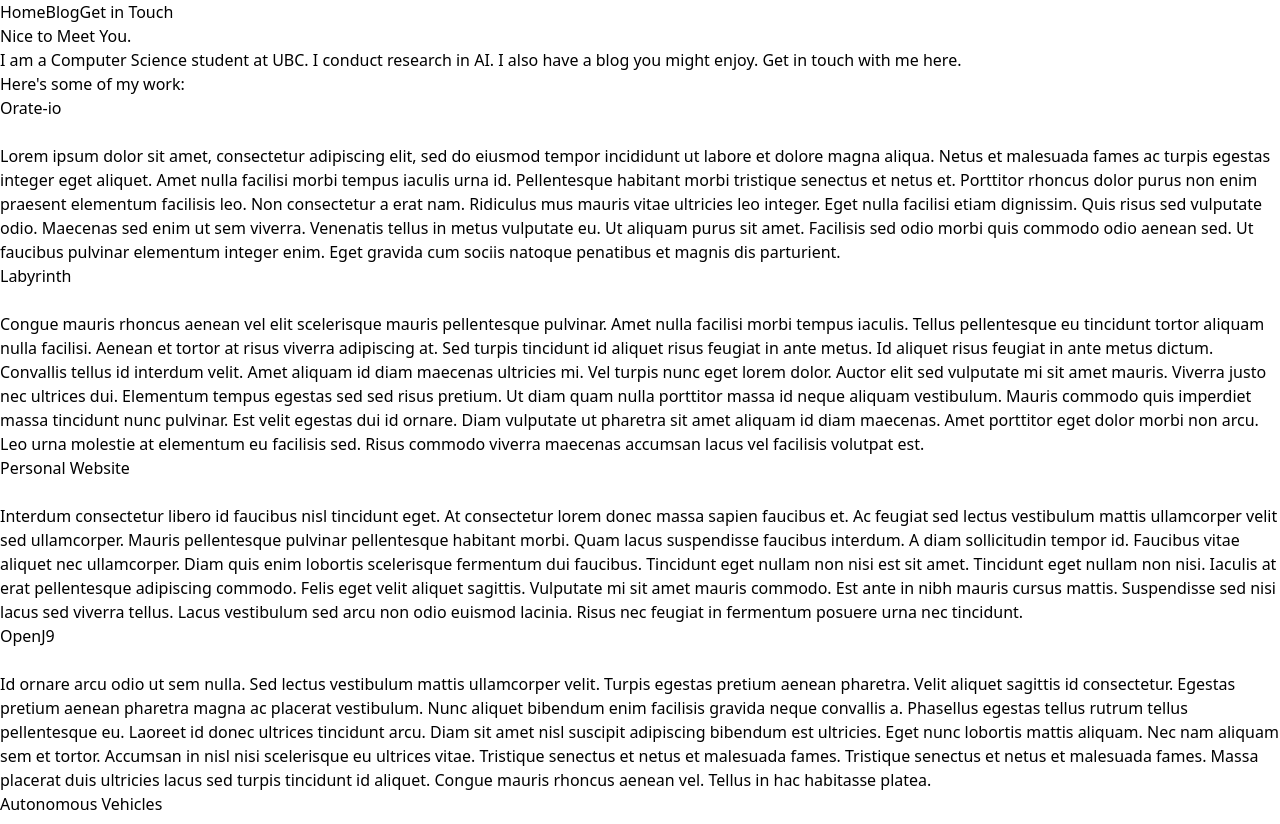
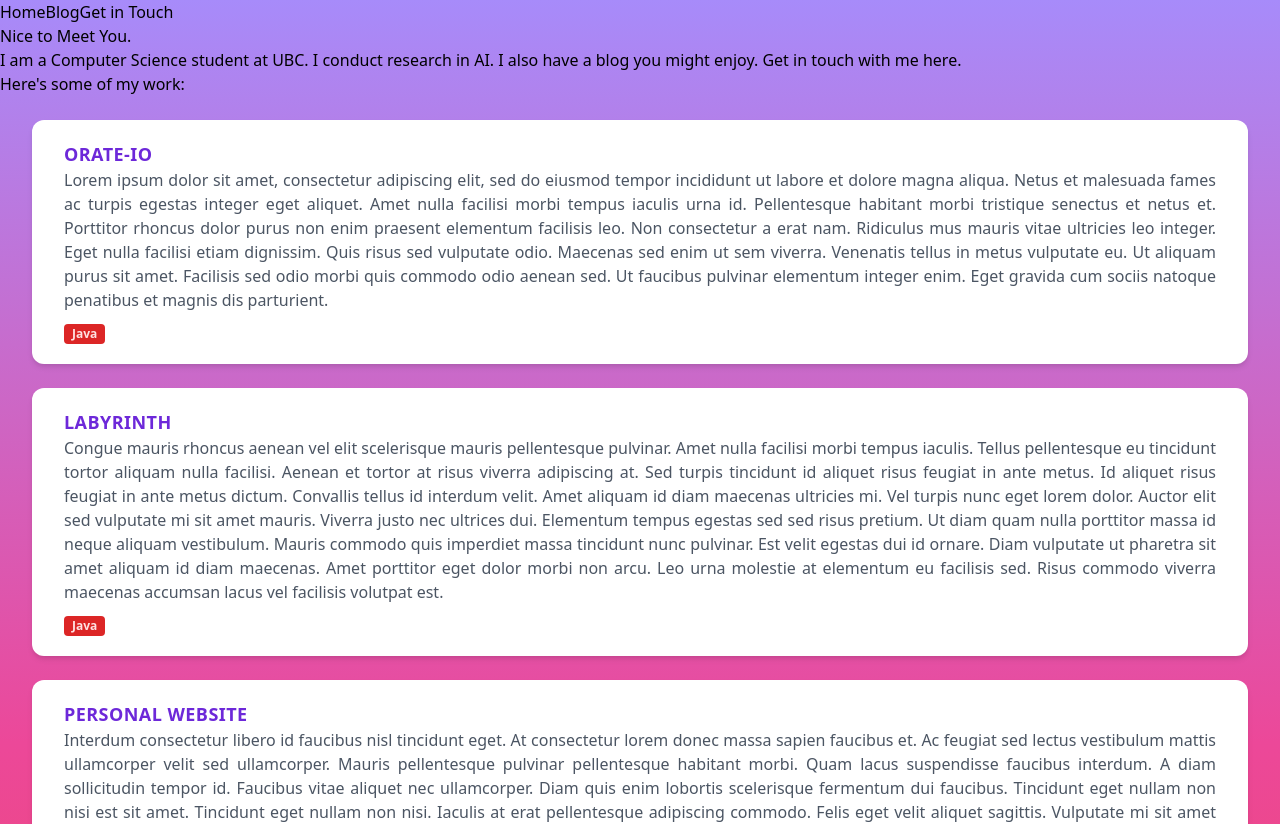
Before and after one commit to OussamaSaoudi/OussamaWebsiteFrontend, a React (Create React App) app: page / in a window 1280 px wide. Shown: the top 824 px of the page. Built offline with nearby package versions, Linux system fonts and the light colour scheme.

Commit message:
Added elementary card style and background color

```diff
--- a/public/index.html
+++ b/public/index.html
@@ -28,7 +28,7 @@
   </head>
   <body>
     <noscript>You need to enable JavaScript to run this app.</noscript>
-    <div id="root"></div>
+    <div id="root" class="bg-gradient-to-b from-purple-400 via-pink-500 to-red-500"></div>
     <!--
       This HTML file is a template.
       If you open it directly in the browser, you will see an empty page.
--- a/src/Project.js
+++ b/src/Project.js
@@ -1,16 +1,26 @@
 import React from 'react'
 import PropTypes from 'prop-types'
-const Project = ({ title, content }) => {
+const Project = ({ title, content, tags }) => {
   return (
-    <div className='container'>
-      <h4>{title}</h4>
-      <br />
-      {content}
+    <div className='sm:my-6 sm:mx-4 md:mx-8 lg:ms-12'>
+      <div className='w-full px-4 pb-5 sm:px-6 md:px-8 sm:rounded-xl bg-white sm:shadow-md'>
+        <div className="uppercase tracking-wide text-lg  pt-5 text-purple-700 font-bold">{title}</div>
+        <div className="text-justify text-gray-600">{content}</div>
+        <div className='pt-2'>
+          {tags.map((tag,index) => (
+            <span key={index} className='inline-flex items-center justify-center px-2 py-1 text-xs font-bold leading-none text-red-100 bg-red-600 rounded'>
+              {tag}
+            </span>
+          )
+          )}
+        </div>
+      </div>
     </div>
   )
 }
 Project.propTypes = {
   title: PropTypes.string.isRequired,
-  content: PropTypes.string
+  content: PropTypes.string.isRequired,
+  tags: PropTypes.array.isRequired
 }
 export default Project
--- a/src/Projects.js
+++ b/src/Projects.js
@@ -4,23 +4,38 @@ const Projects = () => {
   const projectList = [
     {
       title: 'Orate-io',
-      content: 'Lorem ipsum dolor sit amet, consectetur adipiscing elit, sed do eiusmod tempor incididunt ut labore et dolore magna aliqua. Netus et malesuada fames ac turpis egestas integer eget aliquet. Amet nulla facilisi morbi tempus iaculis urna id. Pellentesque habitant morbi tristique senectus et netus et. Porttitor rhoncus dolor purus non enim praesent elementum facilisis leo. Non consectetur a erat nam. Ridiculus mus mauris vitae ultricies leo integer. Eget nulla facilisi etiam dignissim. Quis risus sed vulputate odio. Maecenas sed enim ut sem viverra. Venenatis tellus in metus vulputate eu. Ut aliquam purus sit amet. Facilisis sed odio morbi quis commodo odio aenean sed. Ut faucibus pulvinar elementum integer enim. Eget gravida cum sociis natoque penatibus et magnis dis parturient.'
+      content: 'Lorem ipsum dolor sit amet, consectetur adipiscing elit, sed do eiusmod tempor incididunt ut labore et dolore magna aliqua. Netus et malesuada fames ac turpis egestas integer eget aliquet. Amet nulla facilisi morbi tempus iaculis urna id. Pellentesque habitant morbi tristique senectus et netus et. Porttitor rhoncus dolor purus non enim praesent elementum facilisis leo. Non consectetur a erat nam. Ridiculus mus mauris vitae ultricies leo integer. Eget nulla facilisi etiam dignissim. Quis risus sed vulputate odio. Maecenas sed enim ut sem viverra. Venenatis tellus in metus vulputate eu. Ut aliquam purus sit amet. Facilisis sed odio morbi quis commodo odio aenean sed. Ut faucibus pulvinar elementum integer enim. Eget gravida cum sociis natoque penatibus et magnis dis parturient.',
+      tags: [
+        'Java'
+      ]
     },
     {
       title: 'Labyrinth',
-      content: 'Congue mauris rhoncus aenean vel elit scelerisque mauris pellentesque pulvinar. Amet nulla facilisi morbi tempus iaculis. Tellus pellentesque eu tincidunt tortor aliquam nulla facilisi. Aenean et tortor at risus viverra adipiscing at. Sed turpis tincidunt id aliquet risus feugiat in ante metus. Id aliquet risus feugiat in ante metus dictum. Convallis tellus id interdum velit. Amet aliquam id diam maecenas ultricies mi. Vel turpis nunc eget lorem dolor. Auctor elit sed vulputate mi sit amet mauris. Viverra justo nec ultrices dui. Elementum tempus egestas sed sed risus pretium. Ut diam quam nulla porttitor massa id neque aliquam vestibulum. Mauris commodo quis imperdiet massa tincidunt nunc pulvinar. Est velit egestas dui id ornare. Diam vulputate ut pharetra sit amet aliquam id diam maecenas. Amet porttitor eget dolor morbi non arcu. Leo urna molestie at elementum eu facilisis sed. Risus commodo viverra maecenas accumsan lacus vel facilisis volutpat est.'
+      content: 'Congue mauris rhoncus aenean vel elit scelerisque mauris pellentesque pulvinar. Amet nulla facilisi morbi tempus iaculis. Tellus pellentesque eu tincidunt tortor aliquam nulla facilisi. Aenean et tortor at risus viverra adipiscing at. Sed turpis tincidunt id aliquet risus feugiat in ante metus. Id aliquet risus feugiat in ante metus dictum. Convallis tellus id interdum velit. Amet aliquam id diam maecenas ultricies mi. Vel turpis nunc eget lorem dolor. Auctor elit sed vulputate mi sit amet mauris. Viverra justo nec ultrices dui. Elementum tempus egestas sed sed risus pretium. Ut diam quam nulla porttitor massa id neque aliquam vestibulum. Mauris commodo quis imperdiet massa tincidunt nunc pulvinar. Est velit egestas dui id ornare. Diam vulputate ut pharetra sit amet aliquam id diam maecenas. Amet porttitor eget dolor morbi non arcu. Leo urna molestie at elementum eu facilisis sed. Risus commodo viverra maecenas accumsan lacus vel facilisis volutpat est.',
+      tags: [
+        'Java'
+      ]
     },
     {
       title: 'Personal Website',
-      content: 'Interdum consectetur libero id faucibus nisl tincidunt eget. At consectetur lorem donec massa sapien faucibus et. Ac feugiat sed lectus vestibulum mattis ullamcorper velit sed ullamcorper. Mauris pellentesque pulvinar pellentesque habitant morbi. Quam lacus suspendisse faucibus interdum. A diam sollicitudin tempor id. Faucibus vitae aliquet nec ullamcorper. Diam quis enim lobortis scelerisque fermentum dui faucibus. Tincidunt eget nullam non nisi est sit amet. Tincidunt eget nullam non nisi. Iaculis at erat pellentesque adipiscing commodo. Felis eget velit aliquet sagittis. Vulputate mi sit amet mauris commodo. Est ante in nibh mauris cursus mattis. Suspendisse sed nisi lacus sed viverra tellus. Lacus vestibulum sed arcu non odio euismod lacinia. Risus nec feugiat in fermentum posuere urna nec tincidunt.'
+      content: 'Interdum consectetur libero id faucibus nisl tincidunt eget. At consectetur lorem donec massa sapien faucibus et. Ac feugiat sed lectus vestibulum mattis ullamcorper velit sed ullamcorper. Mauris pellentesque pulvinar pellentesque habitant morbi. Quam lacus suspendisse faucibus interdum. A diam sollicitudin tempor id. Faucibus vitae aliquet nec ullamcorper. Diam quis enim lobortis scelerisque fermentum dui faucibus. Tincidunt eget nullam non nisi est sit amet. Tincidunt eget nullam non nisi. Iaculis at erat pellentesque adipiscing commodo. Felis eget velit aliquet sagittis. Vulputate mi sit amet mauris commodo. Est ante in nibh mauris cursus mattis. Suspendisse sed nisi lacus sed viverra tellus. Lacus vestibulum sed arcu non odio euismod lacinia. Risus nec feugiat in fermentum posuere urna nec tincidunt.',
+      tags: [
+        'Java'
+      ]
     },
     {
       title: 'OpenJ9',
-      content: 'Id ornare arcu odio ut sem nulla. Sed lectus vestibulum mattis ullamcorper velit. Turpis egestas pretium aenean pharetra. Velit aliquet sagittis id consectetur. Egestas pretium aenean pharetra magna ac placerat vestibulum. Nunc aliquet bibendum enim facilisis gravida neque convallis a. Phasellus egestas tellus rutrum tellus pellentesque eu. Laoreet id donec ultrices tincidunt arcu. Diam sit amet nisl suscipit adipiscing bibendum est ultricies. Eget nunc lobortis mattis aliquam. Nec nam aliquam sem et tortor. Accumsan in nisl nisi scelerisque eu ultrices vitae. Tristique senectus et netus et malesuada fames. Tristique senectus et netus et malesuada fames. Massa placerat duis ultricies lacus sed turpis tincidunt id aliquet. Congue mauris rhoncus aenean vel. Tellus in hac habitasse platea.'
+      content: 'Id ornare arcu odio ut sem nulla. Sed lectus vestibulum mattis ullamcorper velit. Turpis egestas pretium aenean pharetra. Velit aliquet sagittis id consectetur. Egestas pretium aenean pharetra magna ac placerat vestibulum. Nunc aliquet bibendum enim facilisis gravida neque convallis a. Phasellus egestas tellus rutrum tellus pellentesque eu. Laoreet id donec ultrices tincidunt arcu. Diam sit amet nisl suscipit adipiscing bibendum est ultricies. Eget nunc lobortis mattis aliquam. Nec nam aliquam sem et tortor. Accumsan in nisl nisi scelerisque eu ultrices vitae. Tristique senectus et netus et malesuada fames. Tristique senectus et netus et malesuada fames. Massa placerat duis ultricies lacus sed turpis tincidunt id aliquet. Congue mauris rhoncus aenean vel. Tellus in hac habitasse platea.',
+      tags: [
+        'Java'
+      ]
     },
     {
       title: 'Autonomous Vehicles',
-      content: 'Netus et malesuada fames ac turpis egestas sed tempus urna. Orci ac auctor augue mauris augue neque gravida in fermentum. Pellentesque habitant morbi tristique senectus. Blandit volutpat maecenas volutpat blandit. Pellentesque eu tincidunt tortor aliquam. Quis commodo odio aenean sed adipiscing diam donec. Nisl nisi scelerisque eu ultrices vitae auctor eu augue. Sit amet consectetur adipiscing elit ut aliquam purus sit amet. Id interdum velit laoreet id donec ultrices. Rhoncus est pellentesque elit ullamcorper dignissim cras. Porttitor lacus luctus accumsan tortor posuere ac ut consequat semper. Adipiscing enim eu turpis egestas pretium aenean. Mattis nunc sed blandit libero volutpat sed.'
+      content: 'Netus et malesuada fames ac turpis egestas sed tempus urna. Orci ac auctor augue mauris augue neque gravida in fermentum. Pellentesque habitant morbi tristique senectus. Blandit volutpat maecenas volutpat blandit. Pellentesque eu tincidunt tortor aliquam. Quis commodo odio aenean sed adipiscing diam donec. Nisl nisi scelerisque eu ultrices vitae auctor eu augue. Sit amet consectetur adipiscing elit ut aliquam purus sit amet. Id interdum velit laoreet id donec ultrices. Rhoncus est pellentesque elit ullamcorper dignissim cras. Porttitor lacus luctus accumsan tortor posuere ac ut consequat semper. Adipiscing enim eu turpis egestas pretium aenean. Mattis nunc sed blandit libero volutpat sed.',
+      tags: [
+        'Java'
+      ]
     }
   ]
   return (
@@ -29,7 +44,7 @@ const Projects = () => {
       <ul>
         {
           projectList.map((project, index) =>
-            <Project key={index} title={project.title} content={project.content} />
+            <Project key={index} title={project.title} content={project.content} tags={project.tags} />
           )
         }
       </ul>
```
